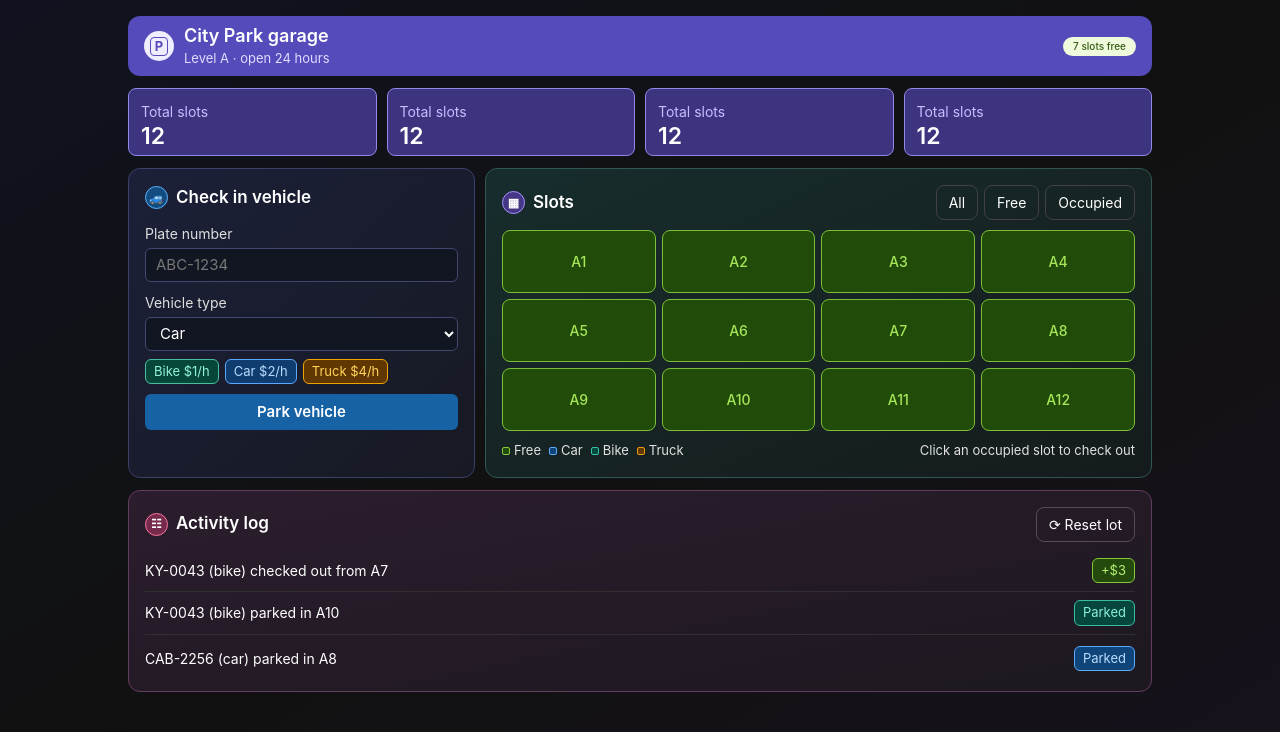
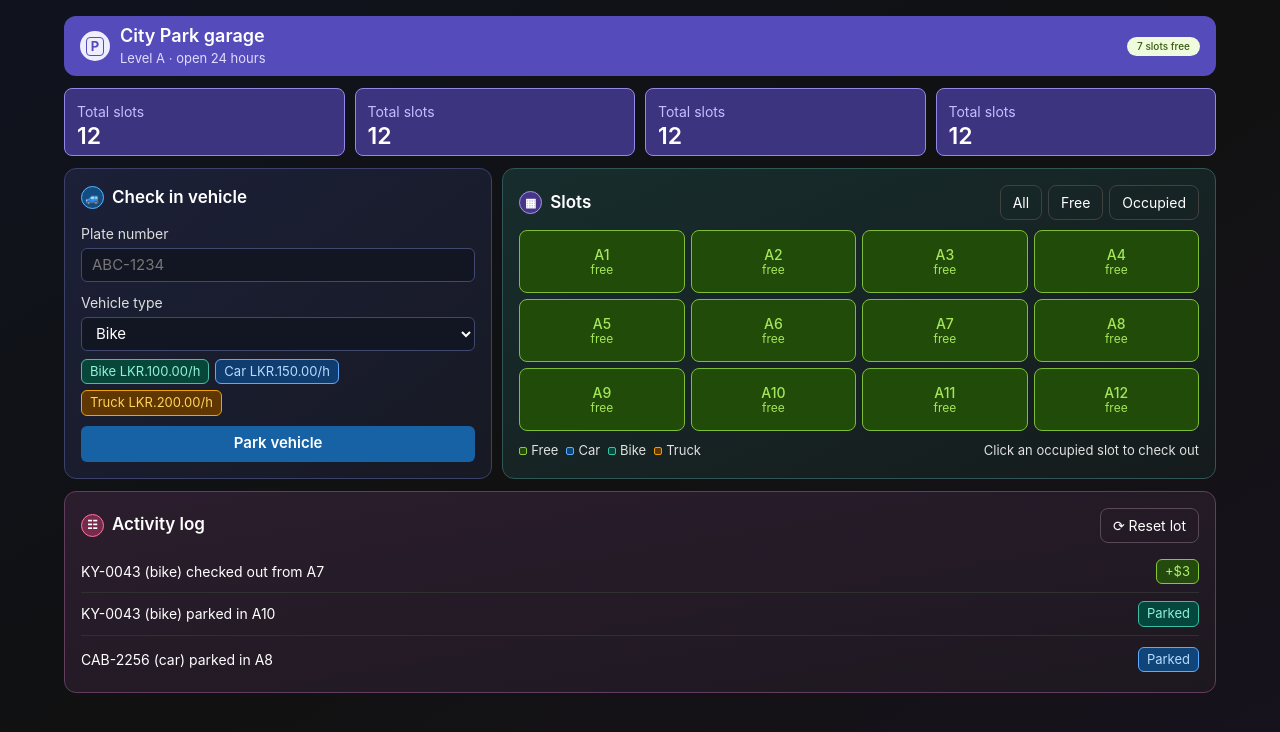
Before and after one commit to rohitha-kodikara/parking-lot-manager, a React (Vite) app: page / in a window 1280 px wide. Shown: the top 732 px of the page. Built offline with nearby package versions, Linux system fonts and the light colour scheme.

Commit message:
form submission function added. displayed vehicle number with appropriate colors

```diff
--- a/package.json
+++ b/package.json
@@ -13,6 +13,7 @@
     "@tailwindcss/vite": "^4.3.3",
     "react": "^19.2.8",
     "react-dom": "^19.2.8",
+    "react-router-dom": "^7.18.5",
     "tailwindcss": "^4.3.3"
   },
   "devDependencies": {
--- a/src/App.jsx
+++ b/src/App.jsx
@@ -1,24 +1,5 @@
-import ParkingHeader from "./components/parking-header/ParkingHeader";
-import StatList from "./components/statistics/StatList";
-import CheckInForm from "./components/check-in-form/CheckInForm";
-import Dashboard from "./components/slots-dashboard/Dashboard";
-import ActivityLog from "./components/activity-log/ActivityLog";
+import AppRoutes from "./components/AppRoutes";
 
-const stats = ["Total slots", "Occupied", "Available", "Revenue today"];
-
-const App = () => (
-  <main className="min-h-screen bg-gradient-to-br from-[#10131f] via-[#111111] to-[#17121d] p-3 font-sans text-white sm:p-4">
-    <div className="mx-auto max-w-5xl space-y-3">
-      <ParkingHeader />
-      <StatList stats={stats} />
-      <section className="grid gap-2.5 md:grid-cols-[minmax(190px,0.52fr)_minmax(0,1fr)]">
-        <CheckInForm />
-        <Dashboard />
-      </section>
-
-      <ActivityLog />
-    </div>
-  </main>
-);
+const App = () => <AppRoutes />;
 
 export default App;
--- /dev/null
+++ b/src/ParkingLotManager.jsx
@@ -0,0 +1,105 @@
+import React, { useState } from "react";
+import ParkingHeader from "./components/parking-header/ParkingHeader";
+import StatList from "./components/statistics/StatList";
+import CheckInForm from "./components/check-in-form/CheckInForm";
+import Dashboard from "./components/slots-dashboard/Dashboard";
+import ActivityLog from "./components/activity-log/ActivityLog";
+import { slots as initialSlots } from "./data/data";
+import { parkingFees } from "./data/data";
+
+const stats = ["Total slots", "Occupied", "Available", "Revenue today"];
+
+const ParkingLotManager = () => {
+  const [vehicleInfo, setVehicleInfo] = useState({
+    plateNumber: "",
+    vehicleType: parkingFees[0].vehicleType,
+  });
+  const [parkingDetails, setParkingDetails] = useState([]);
+  const [slots, setSlots] = useState(initialSlots);
+
+  //Validation function to check if the plate number is valid & if already parked
+  function isPlateNumberValid(plateNumber) {
+    const plateNumberPattern = /^[A-Z]{3}-\d{4}$/;
+    return plateNumberPattern.test(plateNumber);
+  }
+  function isPlateNumberAlreadyParked(plateNumber) {
+    return parkingDetails.some((detail) => detail.plateNumber === plateNumber);
+  }
+
+  function validateForm() {
+    if (!vehicleInfo.plateNumber || !vehicleInfo.vehicleType) {
+      alert("Please fill in all fields.");
+      return false;
+    }
+
+    if (!isPlateNumberValid(vehicleInfo.plateNumber)) {
+      alert("Invalid plate number format. Please use the format: ABC-1234");
+      return false;
+    }
+    if (isPlateNumberAlreadyParked(vehicleInfo.plateNumber)) {
+      alert("This vehicle is already parked.");
+      return false;
+    }
+    return true;
+  }
+
+  // Function to handle form submission
+  function submitParkingDetails(e) {
+    e.preventDefault();
+
+    if (!validateForm()) return;
+    // alert("Vehicle parked successfully!");
+    const availableSlot = slots.find((slot) => slot.style === "free").id;
+
+    const newObject = {
+      plateNumber: vehicleInfo.plateNumber,
+      vehicleType: vehicleInfo.vehicleType,
+      parkingFee: parkingFees.find(
+        (fee) => fee.vehicleType === vehicleInfo.vehicleType,
+      ).fee,
+      slotId: availableSlot,
+      checkInTime: new Date().toLocaleString(),
+    };
+    setParkingDetails((prev) => {
+      return [...prev, newObject];
+    });
+    // Update the slot style to "occupied" for the assigned slot
+    setSlots((prev) => {
+      return prev.map((slot) =>
+        slot.id === availableSlot
+          ? {
+              ...slot,
+              style: `occupied-${vehicleInfo.vehicleType.toLowerCase()}`,
+            }
+          : slot,
+      );
+    });
+
+    setVehicleInfo({
+      plateNumber: "",
+      vehicleType: parkingFees[0].vehicleType,
+    });
+  }
+
+  return (
+    <main className="min-h-screen bg-gradient-to-br from-[#10131f] via-[#111111] to-[#17121d] p-3 font-sans text-white sm:p-4">
+      <div className="mx-auto max-w-6xl space-y-3">
+        <ParkingHeader />
+        <StatList stats={stats} />
+        <section className="grid gap-2.5 md:grid-cols-[minmax(220px,0.6fr)_minmax(0,1fr)]">
+          <CheckInForm
+            vehicleInfo={vehicleInfo}
+            setVehicleInfo={setVehicleInfo}
+            submitParkingDetails={submitParkingDetails}
+            parkingFees={parkingFees}
+          />
+          <Dashboard slots={slots} parkingDetails={parkingDetails} />
+        </section>
+
+        <ActivityLog />
+      </div>
+    </main>
+  );
+};
+
+export default ParkingLotManager;
--- /dev/null
+++ b/src/components/AppRoutes.jsx
@@ -0,0 +1,15 @@
+import React from "react";
+import { BrowserRouter, Route, Routes } from "react-router-dom";
+import ParkingLotManager from "../ParkingLotManager";
+
+const AppRoutes = () => {
+  return (
+    <BrowserRouter>
+      <Routes>
+        <Route path="/" element={<ParkingLotManager />} />
+      </Routes>
+    </BrowserRouter>
+  );
+};
+
+export default AppRoutes;
--- a/src/components/check-in-form/CheckInForm.jsx
+++ b/src/components/check-in-form/CheckInForm.jsx
@@ -1,20 +1,31 @@
-import React from "react";
-
-const CheckInForm = () => {
+const CheckInForm = ({
+  vehicleInfo,
+  setVehicleInfo,
+  submitParkingDetails,
+  parkingFees,
+}) => {
   return (
     <div className="rounded-xl border border-[#3b4168] bg-gradient-to-br from-[#1c2038] to-[#171923] p-4">
+      <form onSubmit={submitParkingDetails} className="flex flex-col">
         <h2 className="mb-3 flex items-center gap-2 text-[17px] font-semibold">
           <span className="flex h-[23px] w-[23px] items-center justify-center rounded-full border border-[#5bb6ff] bg-[#124c81] text-[12px]">
             🚙
           </span>
           Check in vehicle
         </h2>
-      <label className="mb-1 block text-[14px] text-[#dedede]" htmlFor="plate">
+        <label
+          className="mb-1 block text-[14px] text-[#dedede]"
+          htmlFor="plate"
+        >
           Plate number
         </label>
         <input
           id="plate"
           placeholder="ABC-1234"
+          value={vehicleInfo.plateNumber}
+          onChange={(e) =>
+            setVehicleInfo({ ...vehicleInfo, plateNumber: e.target.value })
+          }
           className="mb-2.5 h-[34px] w-full rounded-md border border-[#41486f] bg-[#121522] px-2.5 text-[15px] outline-none placeholder:text-[#777]"
         />
         <label
@@ -25,26 +36,33 @@ const CheckInForm = () => {
         </label>
         <select
           id="vehicle"
+          value={vehicleInfo.vehicleType}
+          onChange={(e) =>
+            setVehicleInfo({ ...vehicleInfo, vehicleType: e.target.value })
+          }
           className="h-[34px] w-full rounded-md border border-[#41486f] bg-[#121522] px-2.5 text-[15px] outline-none"
         >
-        <option>Car</option>
-        <option>Bike</option>
-        <option>Truck</option>
+          {parkingFees.map((fee) => (
+            <option key={fee.id} value={fee.vehicleType}>
+              {fee.vehicleType}
+            </option>
+          ))}
         </select>
         <div className="mt-2 flex flex-wrap gap-1.5 text-[13px]">
           <span className="rounded-md border border-[#48bea1] bg-[#064739] px-2 py-0.5 text-[#91f3d8]">
-          Bike $1/h
+            Bike LKR.100.00/h
           </span>
           <span className="rounded-md border border-[#5ca8ff] bg-[#103d70] px-2 py-0.5 text-[#b7dbff]">
-          Car $2/h
+            Car LKR.150.00/h
           </span>
           <span className="rounded-md border border-[#eda400] bg-[#603700] px-2 py-0.5 text-[#ffd35c]">
-          Truck $4/h
+            Truck LKR.200.00/h
           </span>
         </div>
-      <button className="mt-2.5 h-[36px] w-full rounded-md bg-[#1762a5] text-[15px] font-semibold hover:bg-[#2176bc]">
+        <button className="cursor-pointer mt-2.5 h-[36px] w-full rounded-md bg-[#1762a5] text-[15px] font-semibold hover:bg-[#2176bc]">
           Park vehicle
         </button>
+      </form>
     </div>
   );
 };
--- a/src/components/slots-dashboard/Dashboard.jsx
+++ b/src/components/slots-dashboard/Dashboard.jsx
@@ -1,11 +1,11 @@
 import SlotHeader from "./SlotHeader";
 import SlotsList from "./SlotsList";
 import IndicatorList from "./IndicatorList";
-const Dashboard = () => {
+const Dashboard = ({ slots, parkingDetails }) => {
   return (
     <div className="rounded-xl border border-[#315656] bg-gradient-to-br from-[#172d2d] to-[#151b1c] p-4">
       <SlotHeader />
-      <SlotsList />
+      <SlotsList slots={slots} parkingDetails={parkingDetails} />
       <div className="mt-2.5 flex flex-wrap items-center justify-between gap-x-3 gap-y-1 text-[13px] text-[#e1e1e1]">
         <IndicatorList />
         <span>Click an occupied slot to check out</span>
--- a/src/components/slots-dashboard/Slot.jsx
+++ b/src/components/slots-dashboard/Slot.jsx
@@ -1,20 +1,28 @@
 import React from "react";
 
-// const statusStyles = {
-//   free: "border-[#7ebd36] bg-[#214b09] text-[#a5e759]",
-//   "occupied-car": "border-[#57a8ff] bg-[#104579] text-[#b9dcff]",
-//   "occupied-bike": "border-[#35bda5] bg-[#06483e] text-[#80eed6]",
-//   "occupied-truck": "border-[#ed9a00] bg-[#603800] text-[#ffd35b]",
-// };
+const statusStyles = {
+  free: "border-[#7ebd36] bg-[#214b09] text-[#a5e759]",
+  "occupied-car": "border-[#57a8ff] bg-[#104579] text-[#b9dcff]",
+  "occupied-bike": "border-[#35bda5] bg-[#06483e] text-[#80eed6]",
+  "occupied-truck": "border-[#ed9a00] bg-[#603800] text-[#ffd35b]",
+};
 
-const Slot = ({ slot }) => {
+const Slot = ({ slot, parkingDetails }) => {
+  const getPlateNumber = parkingDetails.find(
+    (detail) => detail.slotId === slot.id,
+  )?.plateNumber;
+
+  console.log(parkingDetails);
+
   return (
     <div
       key={slot.id}
       className={`flex h-[63px] flex-col items-center justify-center rounded-lg border text-center leading-[15px]
-        border-[#7ebd36] bg-[#214b09] text-[#a5e759]`}
+        ${statusStyles[slot.style]}`}
     >
       <span className="text-[14px] font-medium">{slot.id}</span>
+      <span className="text-[12px]">{slot.style}</span>
+      <span className="text-[12px]">{getPlateNumber || ""}</span>
     </div>
   );
 };
--- a/src/components/slots-dashboard/SlotHeader.jsx
+++ b/src/components/slots-dashboard/SlotHeader.jsx
@@ -10,13 +10,13 @@ const SlotHeader = () => {
         Slots
       </h2>
       <div className="flex gap-1.5 text-[14px]">
-        <button className="rounded-lg border border-[#414141] px-3 py-1.5">
+        <button className="cursor-pointer rounded-lg border border-[#414141] px-3 py-1.5 hover:bg-amber-100 hover:text-black hover:font-semibold">
           All
         </button>
-        <button className="rounded-lg border border-[#414141] px-3 py-1.5">
+        <button className="cursor-pointer rounded-lg border border-[#414141] px-3 py-1.5 hover:bg-blue-200 hover:text-black hover:font-semibold">
           Free
         </button>
-        <button className="rounded-lg border border-[#414141] px-3 py-1.5">
+        <button className="cursor-pointer rounded-lg border border-[#414141] px-3 py-1.5 hover:bg-blue-200 hover:text-black hover:font-semibold">
           Occupied
         </button>
       </div>
--- a/src/components/slots-dashboard/SlotsList.jsx
+++ b/src/components/slots-dashboard/SlotsList.jsx
@@ -1,12 +1,12 @@
 import React from "react";
-import { slots } from "../../data/data";
+
 import Slot from "./Slot";
 
-const SlotsList = () => {
+const SlotsList = ({ slots, parkingDetails }) => {
   return (
     <div className="grid grid-cols-3 gap-1.5 sm:grid-cols-4">
       {slots.map((slot) => (
-        <Slot key={slot.id} slot={slot} />
+        <Slot key={slot.id} slot={slot} parkingDetails={parkingDetails} />
       ))}
     </div>
   );
--- a/src/data/data.js
+++ b/src/data/data.js
@@ -1,7 +1,7 @@
 export const slots = [
   {
     id: "A1",
-    style: "occupied-car",
+    style: "free",
   },
   {
     id: "A2",
@@ -9,7 +9,7 @@ export const slots = [
   },
   {
     id: "A3",
-    style: "occupied-bike",
+    style: "free",
   },
   {
     id: "A4",
@@ -17,7 +17,7 @@ export const slots = [
   },
   {
     id: "A5",
-    style: "occupied-truck",
+    style: "free",
   },
   {
     id: "A6",
@@ -29,7 +29,7 @@ export const slots = [
   },
   {
     id: "A8",
-    style: "occupied-car",
+    style: "free",
   },
   {
     id: "A9",
@@ -37,7 +37,7 @@ export const slots = [
   },
   {
     id: "A10",
-    style: "occupied-bike",
+    style: "free",
   },
   {
     id: "A11",
@@ -54,3 +54,21 @@ export const activity = [
   { text: "KY-0043 (bike) parked in A10", label: "Parked", color: "teal" },
   { text: "CAB-2256 (car) parked in A8", label: "Parked", color: "blue" },
 ];
+
+export const parkingFees = [
+  {
+    id: 1,
+    vehicleType: "Bike",
+    fee: 100.0,
+  },
+  {
+    id: 2,
+    vehicleType: "Car",
+    fee: 150.0,
+  },
+  {
+    id: 3,
+    vehicleType: "Truck",
+    fee: 200.0,
+  },
+];
```
Also changed, not shown: 1 other file (tests, documents, lock files or other folders). Lines whose indentation alone changed are shown as unchanged.
